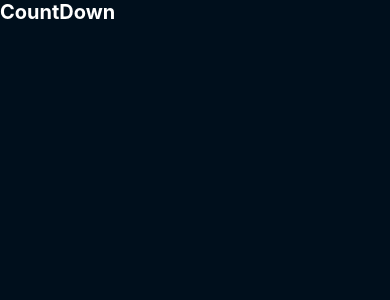
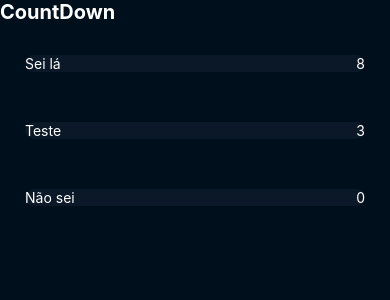
Before and after one commit to PedroSpelta/CountDown, a React Native app: screen / in a window 390 px wide. Shown: the top 300 px of the page. Built offline with nearby package versions, Linux system fonts and the light colour scheme.

Commit message:
feat: time function

```diff
--- a/App.tsx
+++ b/App.tsx
@@ -2,13 +2,14 @@ import { StatusBar } from 'expo-status-bar';
 import React from 'react';
 import { ScrollView, StyleSheet, View } from 'react-native';
 import Header from './src/components/header/header';
+import Tasks from './src/components/tasks/Tasks';
 
 const App: React.FC = () => {
   return (
     <View style={styles.container}>
       <Header />
-      <ScrollView>
-
+      <ScrollView style={styles.scroll}>
+        <Tasks />
       </ScrollView>
       <StatusBar style="auto" />
     </View>
@@ -22,6 +23,9 @@ const styles = StyleSheet.create({
     alignItems: 'center',
     justifyContent: 'center',
   },
+  scroll: {
+    width:'100%'
+  }
 });
 
 export default App;
--- /dev/null
+++ b/src/components/tasks/Task.tsx
@@ -0,0 +1,77 @@
+import React from "react";
+import { StyleSheet, Text, View } from "react-native";
+import { palette } from "../../themes/theme";
+const month = 2592000000;
+const day = 86400000;
+const hour = 3600000;
+const min = 60000;
+const sec = 1000;
+
+interface ITask {
+  task: {
+    message: string;
+    date: Date;
+  };
+}
+
+const getTime = (totalTime: number) => {
+  const time = {
+    msec: 0,
+    sec: 0,
+    min: 0,
+    hour: 0,
+    day: 0,
+    month: 0,
+  };
+  if (totalTime > month) {
+    time.month = Math.floor(totalTime / month);
+    totalTime = totalTime % month;
+  }
+  if (totalTime > day) {
+    time.day = Math.floor(totalTime / day);
+    totalTime = totalTime % day;
+  }
+  if (totalTime > hour) {
+    time.hour = Math.floor(totalTime / hour);
+    totalTime = totalTime % hour;
+  }
+  if (totalTime > min) {
+    time.min = Math.floor(totalTime / min);
+    totalTime = totalTime % min;
+  }
+  if (totalTime > sec) {
+    time.sec = Math.floor(totalTime / sec);
+    totalTime = totalTime % sec;
+  }
+  return time;
+};
+
+const Task: React.FC<ITask> = ({ task }) => {
+  const timeUntil = task.date.getTime() - new Date().getTime();
+  if (timeUntil < 0) return null;
+  const time = getTime(timeUntil);
+  return (
+    <View style={styles.container}>
+      <Text style={styles.text}>{task.message}</Text>
+      <Text style={styles.text}>{time.day}</Text>
+    </View>
+  );
+};
+
+const styles = StyleSheet.create({
+  container: {
+    flex: 1,
+    flexDirection: "row",
+    justifyContent: "space-between",
+    backgroundColor: palette.second,
+    margin: 25,
+    height: 30,
+    color: "white",
+    borderRadius: 10,
+  },
+  text: {
+    color: "white",
+  },
+});
+
+export default Task;
--- a/src/components/tasks/Tasks.tsx
+++ b/src/components/tasks/Tasks.tsx
@@ -1,9 +1,47 @@
-import React from 'react';
-import { View } from 'react-native';
+import React from "react";
+import { ScrollView, StyleSheet, Text, View } from "react-native";
+import { palette } from "../../themes/theme";
+import Task from "./Task";
 
-const Tasks:React.FC = () => {
-  return <View>
-  </View>;
-}
+const defaultTasks = [
+  {
+    message: "Sei lá",
+    date: new Date("03/20/2022"),
+  },
+  {
+    message: "Teste",
+    date: new Date("03/15/2022"),
+  },
+  {
+    message: "Não sei",
+    date: new Date("03/12/2022"),
+  },
+];
+
+const Tasks: React.FC = () => {
+  return (
+    <ScrollView style={styles.scroll}>
+      {defaultTasks.map((task, index) => {
+        return <Task key={index} task={task} />;
+      })}
+    </ScrollView>
+  );
+};
+
+const styles = StyleSheet.create({
+  container: {
+    backgroundColor: palette.second,
+    margin: 25,
+    height: 30,
+    color: "white",
+    borderRadius: 10,
+  },
+  text: {
+    color: "white",
+  },
+  scroll: {
+    width: "100%",
+  },
+});
 
 export default Tasks;
```
Also changed, not shown: src/themes/theme.ts (line endings or trailing spaces).
